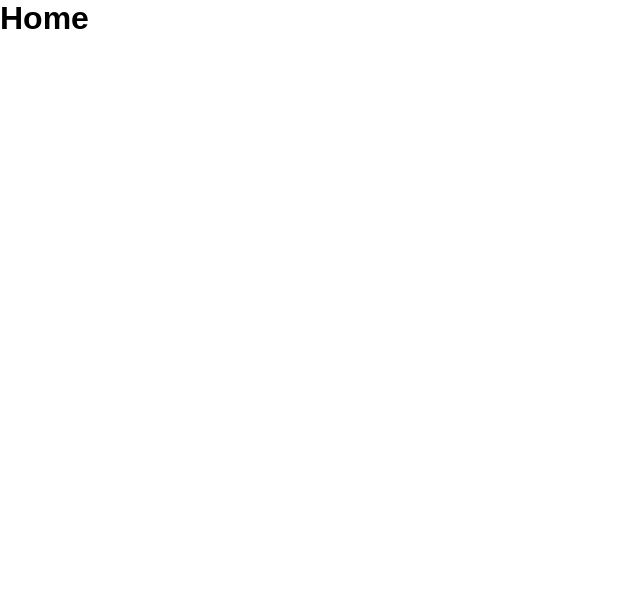
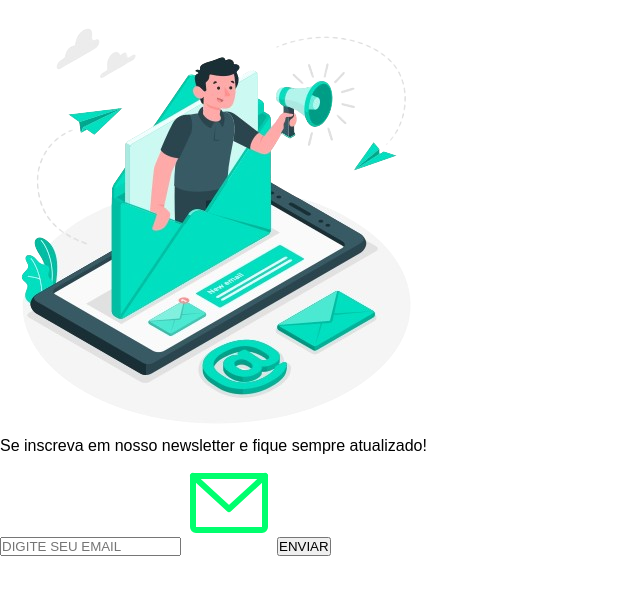
Before and after one commit to miguelsantos1/newsletter, a React (Vite) app in the folder newsletter/: page / in a window 1280 px wide. Shown: the top 594 px of the page, without its empty margins (0-640 px from the left). Built offline with nearby package versions, Linux system fonts and the light colour scheme.

Commit message:
Added main structure in App.jsx

```diff
--- a/newsletter/src/App.jsx
+++ b/newsletter/src/App.jsx
@@ -1,7 +1,41 @@
-// import { PlanePaperRight } from 'phosphor-icons'
+import { EnvelopeSimple } from 'phosphor-react'
+import newsletter from '../src/assets/newsletter.png'
+
+import axios from 'axios'
 
 export default function App() {
+
+  function handleForm(event) {
+    event.preventDefault()
+
+    return console.log("Nothing here yet")
+  }
+
   return(
-    <h1> Home </h1>
+    <>
+
+      <header>
+
+        <img src={newsletter} />
+
+      </header>
+
+      <main>
+
+        <p>
+          Se inscreva em nosso newsletter e fique sempre atualizado!
+        </p>
+
+        <form onSubmit={ handleForm } action="post">
+          <span>
+            <input type="email" placeholder='DIGITE SEU EMAIL'/>
+            <EnvelopeSimple size={96} color="#00ff6e" />
+          </span>
+            <input type='submit' value="ENVIAR"/>
+        </form>
+
+      </main>
+
+    </>
   )
 }
```
